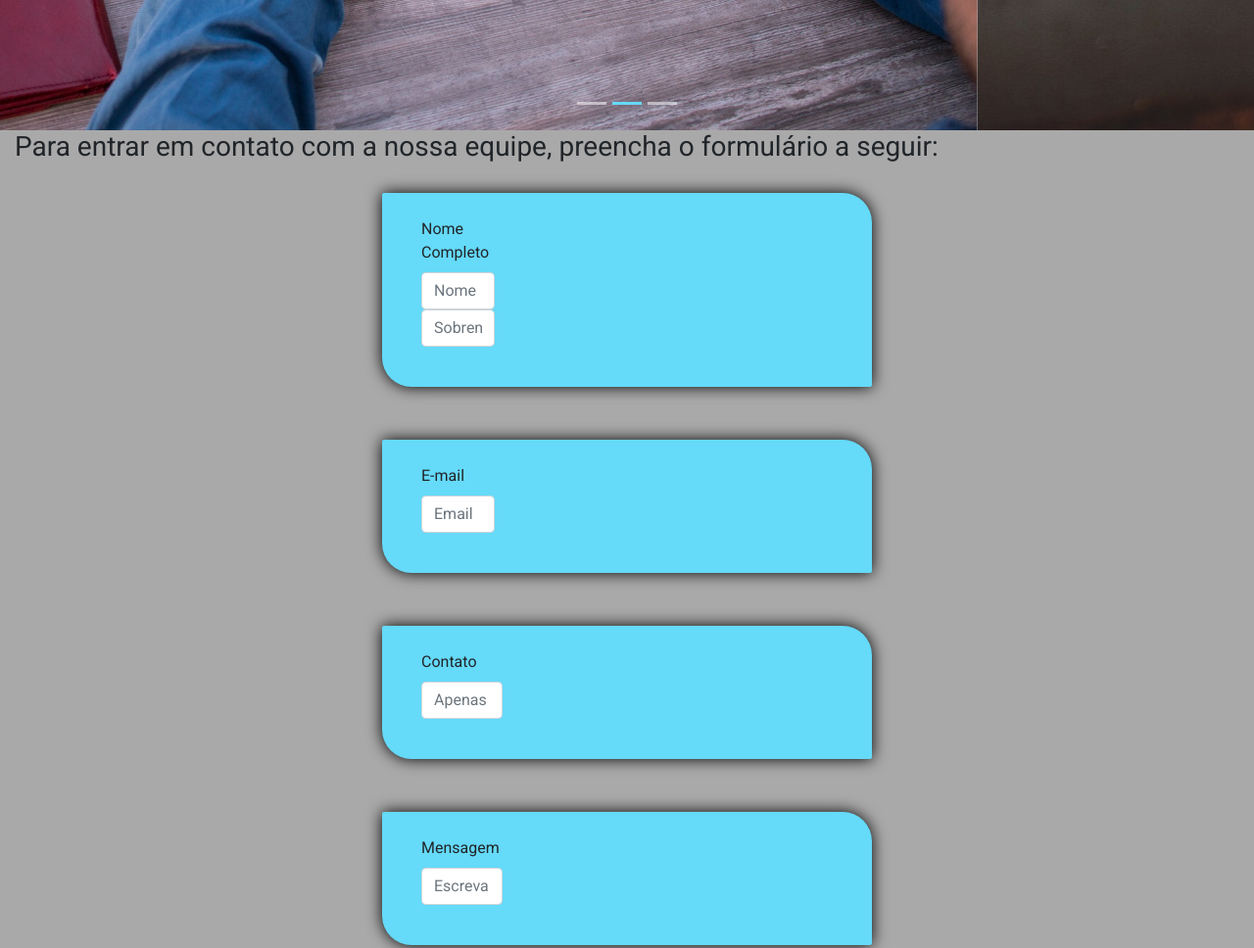
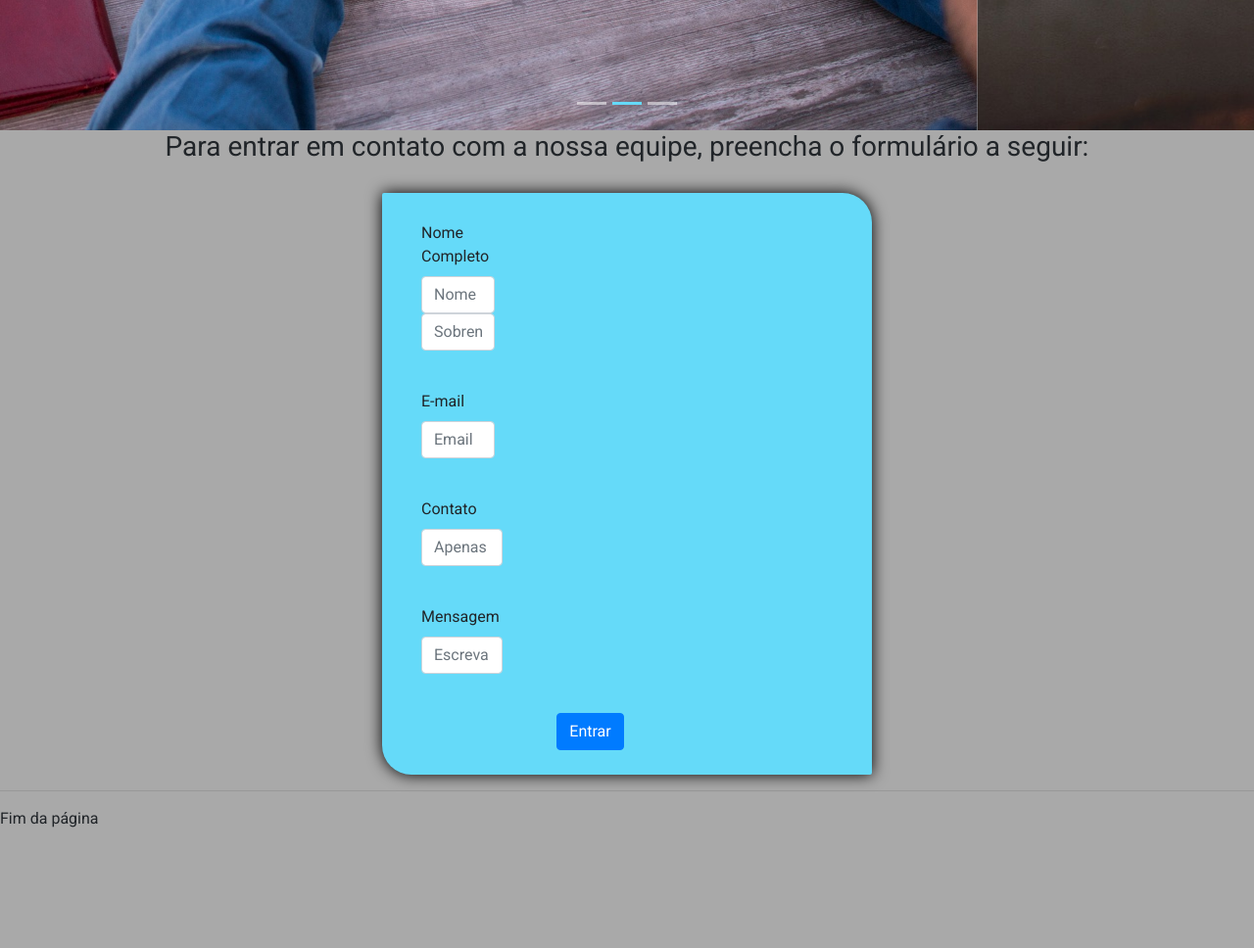
Before and after one commit to jobsonmedeiros/projetoIGTI, a website: page bruna-form.html in a window 1280 px wide. Shown: the part 720-1688 px from the top of the page at 98% size. After the commit the page ends 1568 px from the top, so only its background shows below. Drawn offline with nearby package versions, Linux system fonts and the light colour scheme.

Commit message:
Formulário com página de redirecionamento
Página 'Mensagem Enviada' em andamento

```diff
--- a/bruna-form.html
+++ b/bruna-form.html
@@ -104,10 +104,11 @@
   <!-- Formulário -->
 <section id="formulario">
     <div class="col">
-    <h3>Para entrar em contato com a nossa equipe, preencha o formulário a seguir:</h3>
+    <h3 align="center">Para entrar em contato com a nossa equipe, preencha o formulário a seguir:</h3>
   </div>
+    <form action="paginas/mensagem.html" method="GET">
+      <div class="form-text">
         <section id="nome-sobrenome">
-      <form>
           <div class="form-row">
             <div class="form-group col-md-3">
               <div class="col">
@@ -119,11 +120,9 @@
               </div>
             </div>
           </div>
-      </form>
         </section><br>
 
         <section id="cadastro-email">
-      <form>
           <div class="form-row">
             <div class="form-group col-md-3">
               <div class="col">
@@ -131,28 +130,24 @@
               <input type="email" class="form-control" id="inputEmail4" placeholder="Email">
             </div>
             </div>
-      </form>
         </section><br>
 
         <section id="cadastro-telefone">
-      <form>
           <div class="form-group col-md-3">
             <label for="cadastro-telefone">Contato</label>
-          <input type="text" class="form-control" id="cadastro-telefone" placeholder="Apenas números">
+            <input type="tel" class="form-control" id="cadastro-telefone" placeholder="Apenas números">
           </div>
-      </form>
         </section><br>
 
         <section id="escreva-mensagem">
-      <form>
           <div class="form-group col-md-3">
             <label for="formGroupExampleInput">Mensagem</label>
             <input type="text" class="form-control" id="formGroupExampleInput" placeholder="Escreva aqui a sua mensagem.">
           </div>
-      </form>
         </section><br>
+      </div>
 
-    <section>
+     <section align="center">
         <div class="form-group row">
           <div class="col-sm-10">
             <div class="col">
@@ -161,6 +156,7 @@
           </div>
         </div>
      </section>
+    </form>
   </section>
   <!-- Fim do Formulário -->
 
```
Lines whose indentation alone changed are shown as unchanged.
